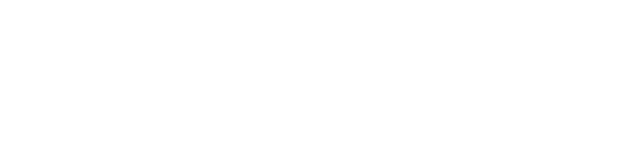
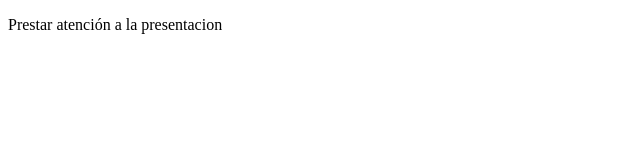
Before and after one commit to oxcar9/WebDevApp, a plain HTML site: page index.html in a window 1280 px wide. Shown: the whole page, without its empty margins (0-640 px from the left). Drawn offline with Linux system fonts and the light colour scheme.

Commit message:
Ejemplo2
Ejemplo2

```diff
--- a/index.html
+++ b/index.html
@@ -5,6 +5,6 @@
     <title>Tutor Café Web Development</title>
   </head>
   <body>
-
+    <p>Prestar atención a la presentacion</p>
   </body>
 </html>
```
